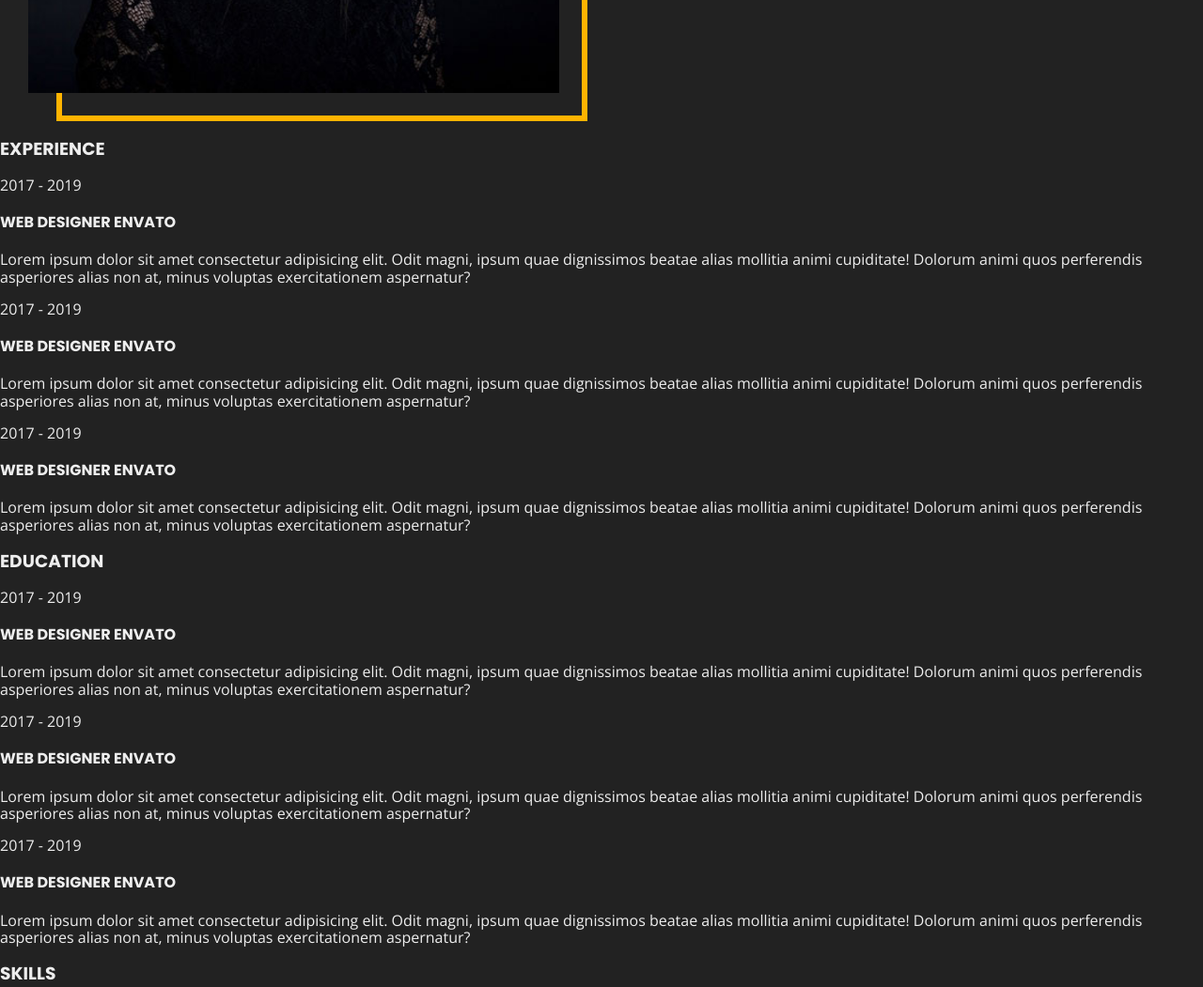
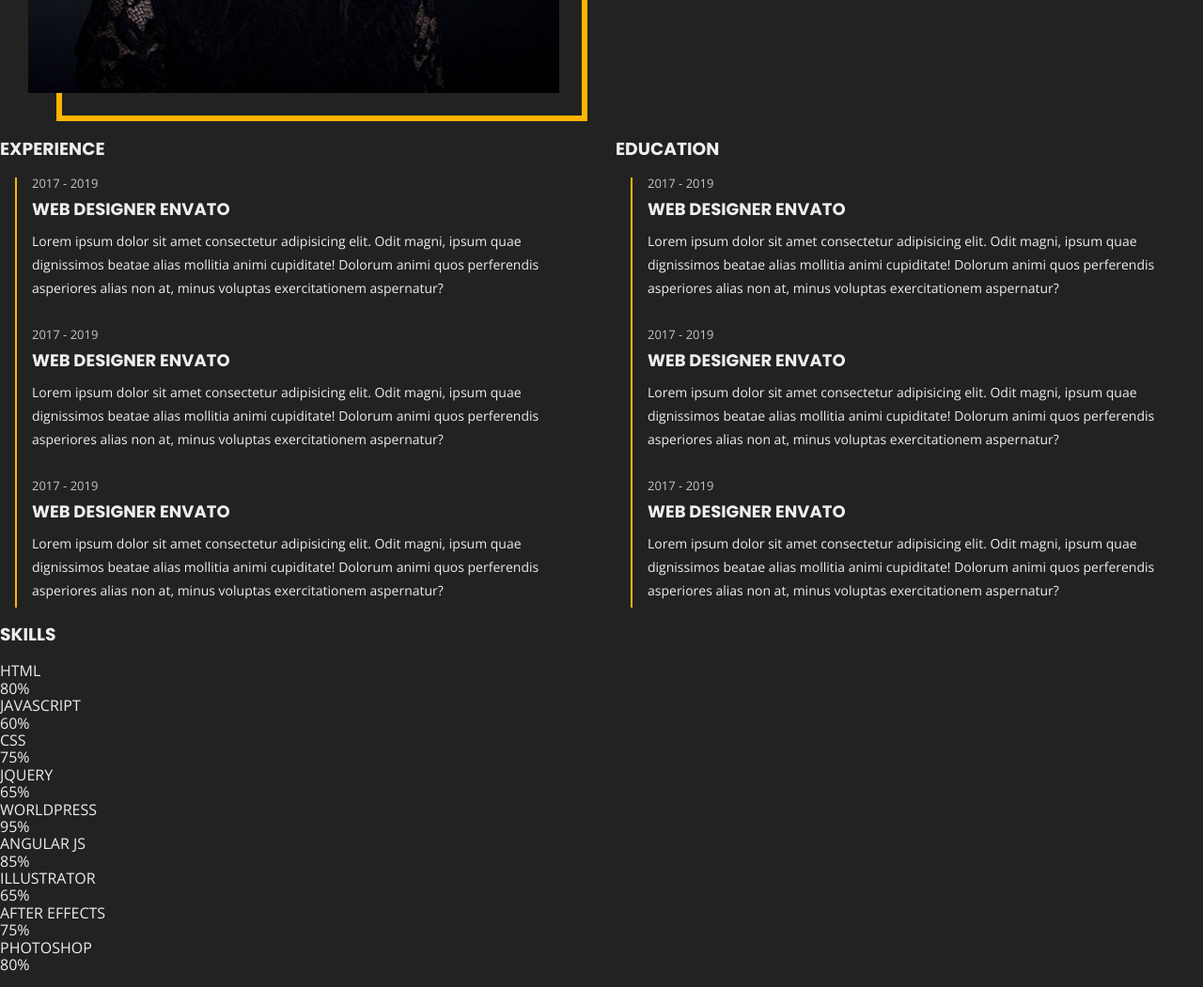
Before and after one commit to msu2krk/sass-cv, a website built with Vite: page index.html in a window 1280 px wide. Shown: the part 3480-4531 px from the top of the page at 94% size. Built offline with nearby package versions, Linux system fonts and the light colour scheme.

Commit message:
time line/ without @media

```diff
--- a/sass/_about-me.scss
+++ b/sass/_about-me.scss
@@ -74,4 +74,59 @@
             }
         }
     }
+    .time-lines-wraper {
+        display: flex;
+        margin: 0 -15px;
+        flex-wrap: wrap;
+        .time-line {
+            width: 50%;
+            padding: 0 15px;
+            .h3 {
+                font-size: 20px;
+                margin: 0 0 50px 0;
+            }
+            .item {
+                padding: 0 0 30px 34px;
+                position: relative;
+                &::before {
+                    content: '';
+                    position: absolute;
+                    width: 2px;
+                    height: 100%;
+                    background-color:$mainColor;
+                    left: 16px;
+                    top: 1px;
+                }
+                &::after {
+                    content: '';
+                    width: 14px;
+                    height: 14px;
+                    border-radius: 50%;
+                    border: 2px solid var(--mainColor);
+                    background-color: var(--bodyBGcolor);
+                    position: absolute;
+                    top: 1px;
+                    left: 10px;
+                }
+                .date {
+                    margin: 0 0 10px 0;
+                    font-size: 13px;
+                    opacity: 0.8;
+                }
+                h4 {
+                    margin: 0 0 10px 0;
+                    font-size: 18px;
+                    font-weight: 600;
+                }
+                .desc {
+                    margin: 0;
+                    font-size: 14px;
+                    line-height: 1.8;
+                }
+                &:last-of-type {
+                    padding: 0 0 5px 34px;
+                }
+            }
+        }
+    }
 }
```
